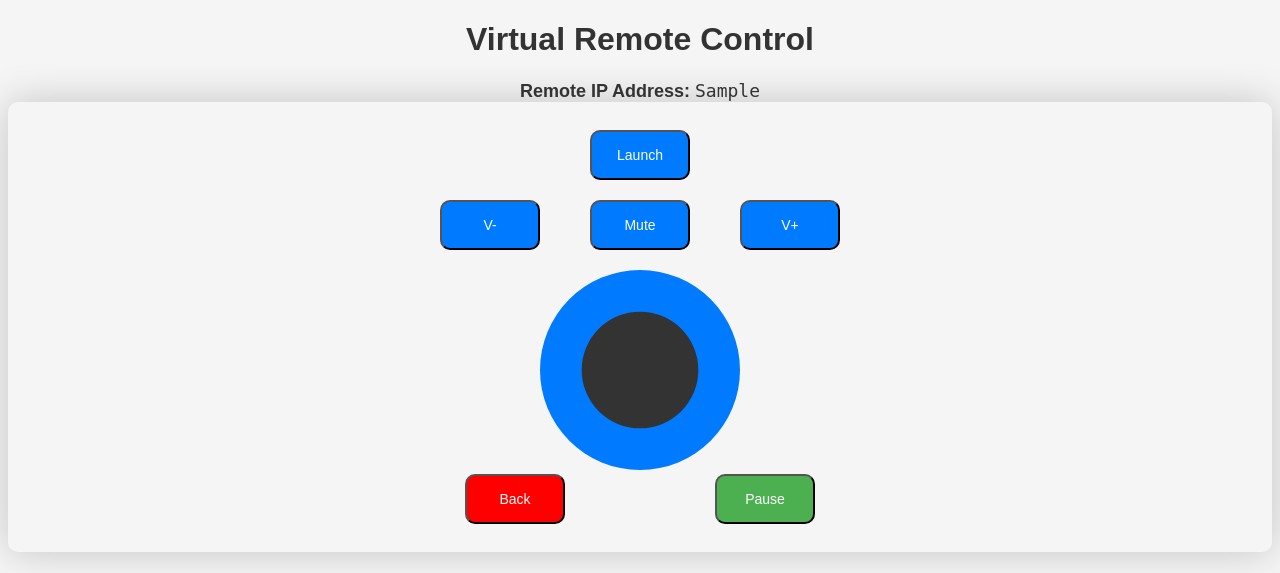
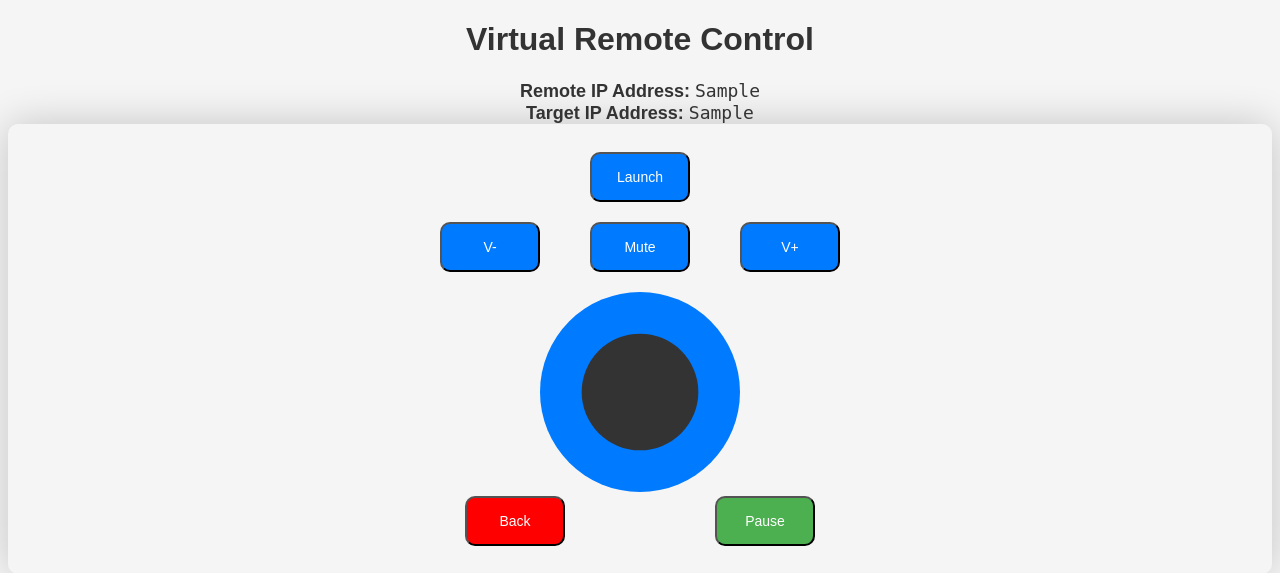
Before and after one commit to ad1107/virtual-remote-control, a Flask app: template templates/index.html in a window 1280 px wide. Shown: the top 573 px of the page. Run offline with Flask 3, Linux system fonts and the light colour scheme; the template is opened without the code that fills it: most values are stand-ins (such as "Sample title", 1, 10 or a date in 2020); parts of the project's set-up code (start-up, migrations or seed data) failed here and were passed over.

Commit message:
Target IP support

```diff
--- a/templates/index.html
+++ b/templates/index.html
@@ -142,7 +142,10 @@
 
 <!-- Display the IP address and button press on the page -->
 <div class="ip-address" id="ip-address">
-    <strong>Remote IP Address:</strong> <code style="font-family: 'Jetbrains Mono', monospace;">{{ remote_ip }}</code>
+    <strong>Remote IP Address:</strong> <code
+        style="font-family: 'Jetbrains Mono', monospace;">{{ remote_ip }}</code><br>
+    <strong>Target IP Address:</strong> <code
+        style="font-family: 'Jetbrains Mono', monospace;">{{ local_ip }}</code>
 </div>
 
 <!-- D-Pad container -->
```
